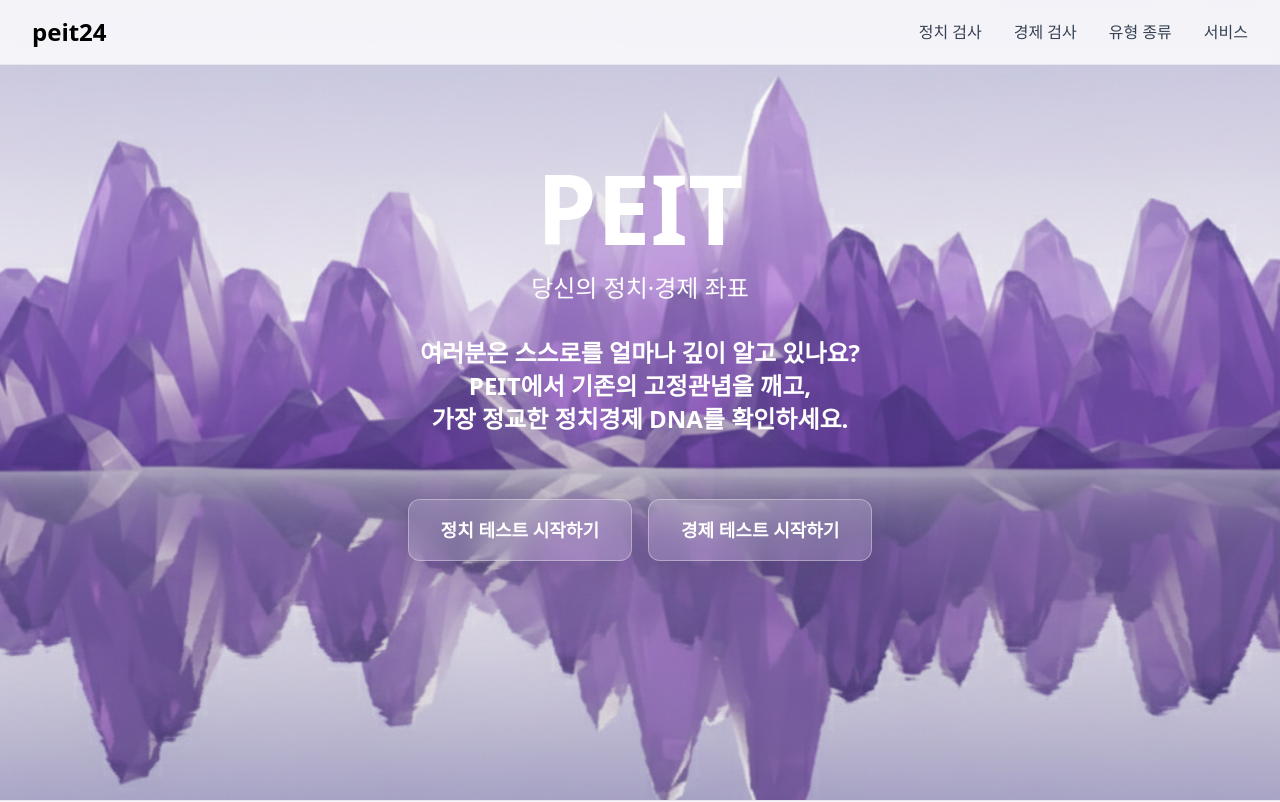
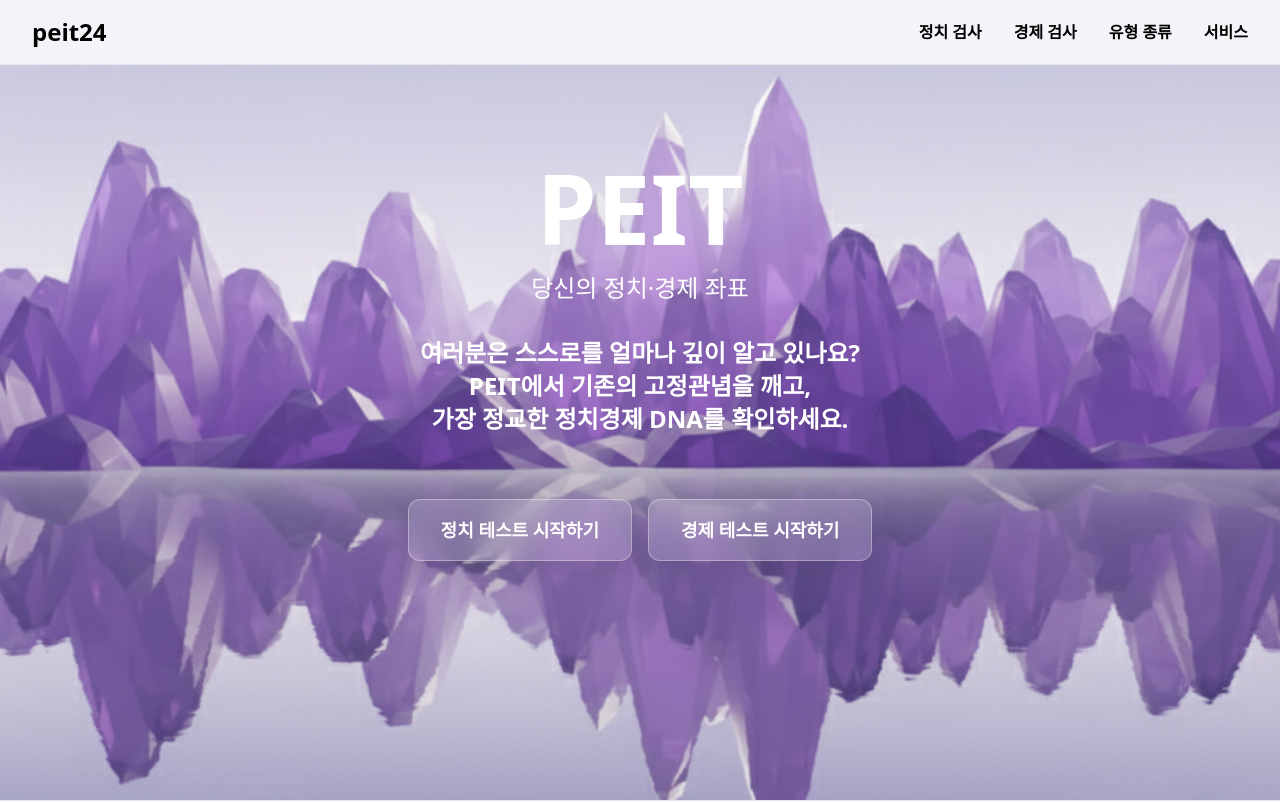
Before and after one commit to sin77812/PEIT, a Next.js app: page / in a window 1280 px wide. Shown: the top 802 px of the page. Built offline with nearby package versions, Linux system fonts and the light colour scheme; a web font is replaced by a local one.

Commit message:
style(nav): make menu links bold and black (desktop + drawer)

```diff
--- a/components/Navigation.tsx
+++ b/components/Navigation.tsx
@@ -25,16 +25,16 @@ export default function Navigation() {
 
   const NavLinks = ({ onClick }: { onClick?: () => void }) => (
     <>
-      <Link href="/test?type=political" className="text-gray-700 hover:text-accent transition-colors" onClick={onClick}>
+      <Link href="/test?type=political" className="text-black font-bold hover:text-accent transition-colors" onClick={onClick}>
         정치 검사
       </Link>
-      <Link href="/test?type=economic" className="text-gray-700 hover:text-accent transition-colors" onClick={onClick}>
+      <Link href="/test?type=economic" className="text-black font-bold hover:text-accent transition-colors" onClick={onClick}>
         경제 검사
       </Link>
-      <Link href="/types" className="text-gray-700 hover:text-accent transition-colors" onClick={onClick}>
+      <Link href="/types" className="text-black font-bold hover:text-accent transition-colors" onClick={onClick}>
         유형 종류
       </Link>
-      <Link href="/about" className="text-gray-700 hover:text-accent transition-colors" onClick={onClick}>
+      <Link href="/about" className="text-black font-bold hover:text-accent transition-colors" onClick={onClick}>
         서비스
       </Link>
     </>
```
